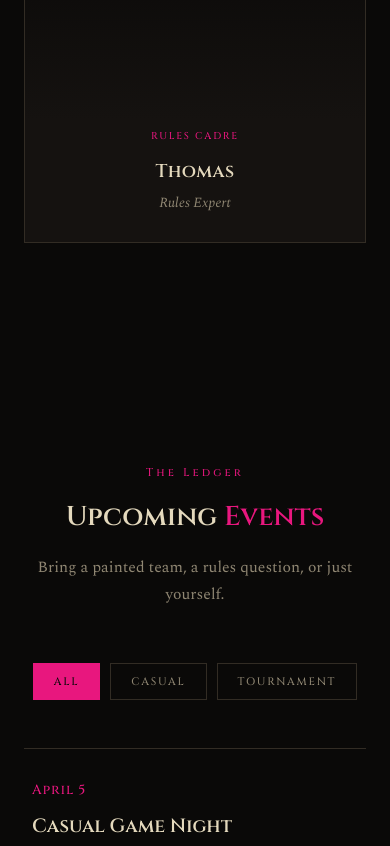
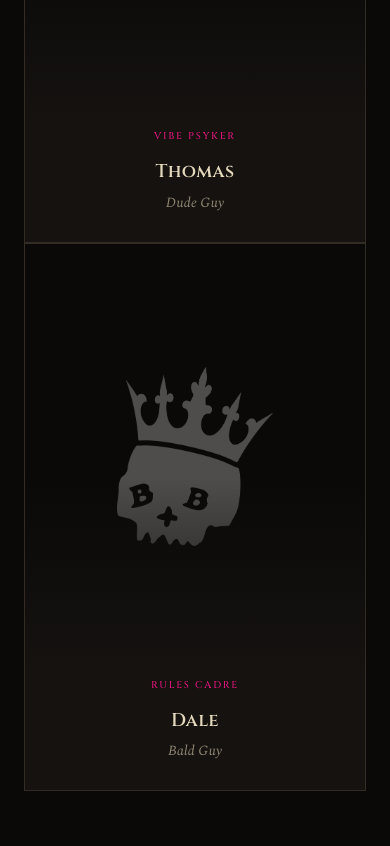
Before and after one commit to Tryxis/bones-and-bolters, a plain HTML site: page index.html in a window 390 px wide. Shown: the part 3611-4457 px from the top of the page. Drawn offline with nearby package versions, Linux system fonts and the light colour scheme.

Commit message:
Style update

```diff
--- a/index.html
+++ b/index.html
@@ -83,9 +83,20 @@
                     <img src="assets/logo-white.png" alt="" aria-hidden="true">
                 </div>
             </div>
+            <span class="rank-tag">Vibe psyker</span>
+            <h3>Thomas</h3>
+            <p class="role">Dude Guy</p>
+        </div>
+
+        <div class="member">
+            <div class="photo-wrap">
+                <div class="no-photo">
+                    <img src="assets/logo-white.png" alt="" aria-hidden="true">
+                </div>
+            </div>
             <span class="rank-tag">Rules Cadre</span>
-            <h3>Thomas</h3>
-            <p class="role">Rules Expert</p>
+            <h3>Dale</h3>
+            <p class="role">Bald Guy</p>
         </div>
 
     </div>
--- a/style.css
+++ b/style.css
@@ -247,10 +247,22 @@ section h2 em {
 /* ============ TEAM — dossier plates ============ */
 .team {
     display: grid;
-    grid-template-columns: repeat(auto-fit, minmax(210px, 1fr));
+    grid-template-columns: repeat(3, 1fr);
     gap: 2px;
     background: var(--hairline);
     border: 1px solid var(--hairline);
+}
+
+@media (max-width: 780px) {
+    .team {
+        grid-template-columns: repeat(2, 1fr);
+    }
+}
+
+@media (max-width: 460px) {
+    .team {
+        grid-template-columns: 1fr;
+    }
 }
 
 .member {
```
